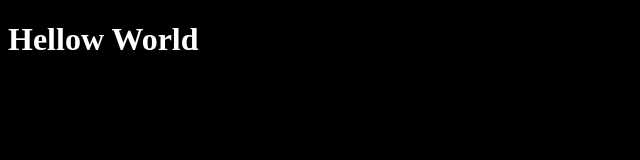
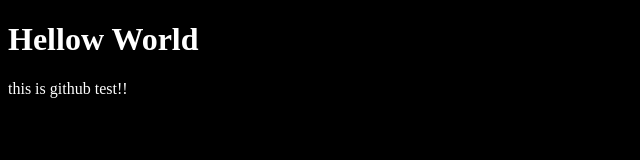
Before and after one commit to chtinep/chtinep.github.io, a plain HTML site: page index.html in a window 1280 px wide. Shown: the whole page, without its empty margins (0-640 px from the left). Drawn offline with nearby package versions, Linux system fonts and the light colour scheme.

Commit message:
Update index.html

```diff
--- a/index.html
+++ b/index.html
@@ -17,5 +17,6 @@
 
 <body>
 <h1>Hellow World</h1>
+  this is github test!!
 </body>
 </html>
```
